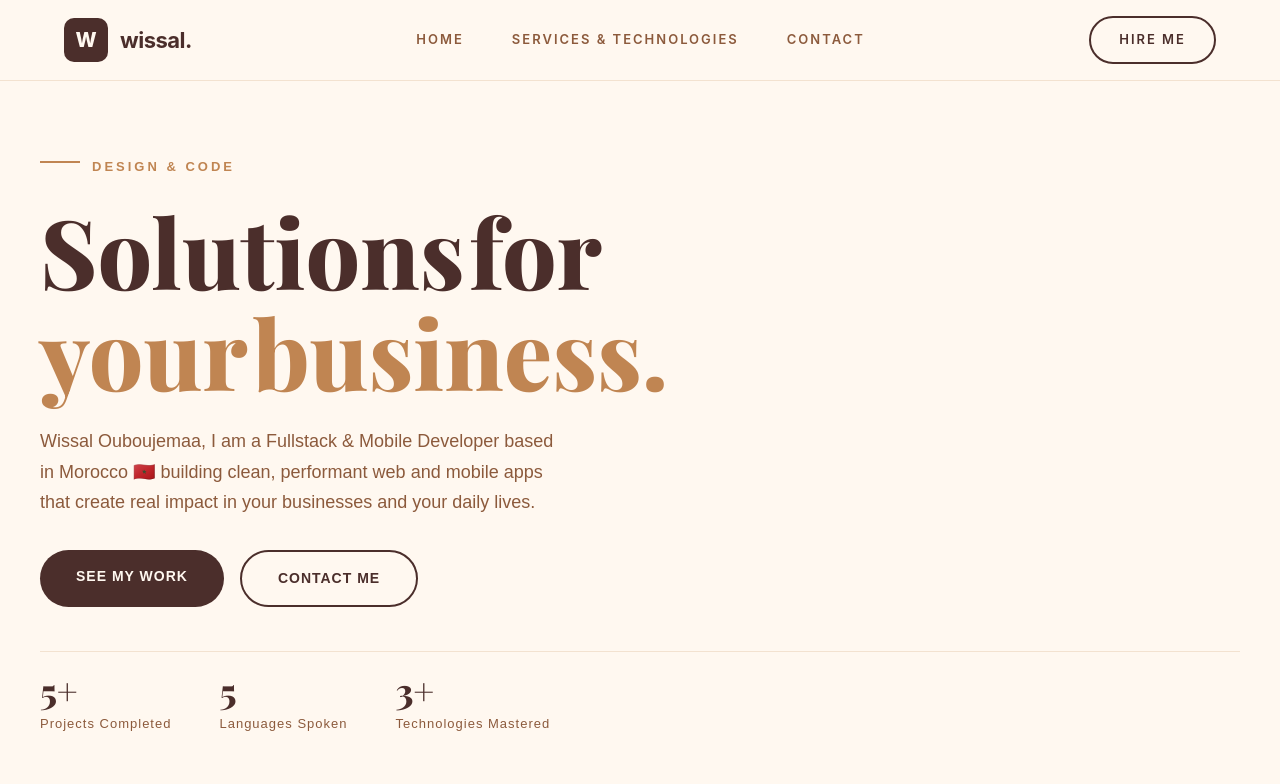
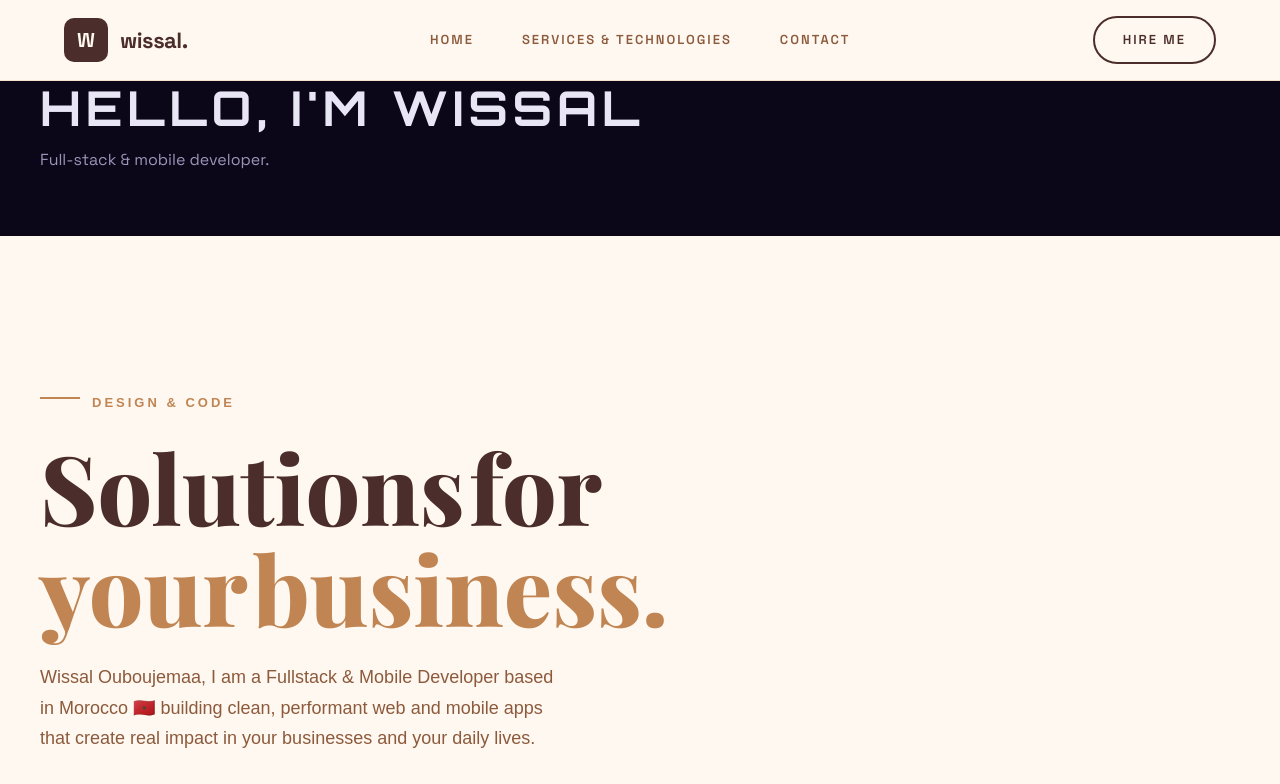
Before and after one commit to wiissal/wiissal-portfolio, a Next.js app: page / in a window 1280 px wide. Shown: the top 784 px of the page. Built offline with nearby package versions, Linux system fonts and the light colour scheme.

Commit message:
feat: add space fonts (Orbitron, Space Grotesk, JetBrains Mono)

```diff
--- a/src/app/globals.css
+++ b/src/app/globals.css
@@ -1,20 +1,38 @@
 @import "tailwindcss";
 
-* {
-  margin: 0;
-  padding: 0;
-  box-sizing: border-box;
+@theme {
+  /* backgrounds: deep space */
+  --color-space-950: #05030d;
+  --color-space-900: #0b0618;
+  --color-space-800: #140b2e;
+  --color-space-700: #1f1245;
+
+  /* accents: planets & nebula */
+  --color-violet-glow: #7b3fe4;
+  --color-cyan-glow: #2ec4f1;
+  --color-nebula: #e0408a;
+
+  /* text */
+  --color-star: #e8e6f5;
+  --color-muted: #9b95b8;
+}
+@theme inline {
+  --font-display: var(--font-orbitron);
+  --font-sans: var(--font-space-grotesk);
+  --font-mono: var(--font-jetbrains);
 }
 
+@layer base {
   html {
     scroll-behavior: smooth;
   }
 
+  html,
   body {
-  background-color: #ffffff;
-  color: #1a1a1a;
-  font-family: 'Inter', sans-serif;
-}
-html, body {
     overflow-x: hidden;
   }
+
+  body {
+    @apply bg-space-900 text-star antialiased;
+  }
+}
--- a/src/app/layout.js
+++ b/src/app/layout.js
@@ -1,10 +1,30 @@
-import { Playfair_Display } from 'next/font/google'
+import { Playfair_Display, Orbitron, Space_Grotesk, JetBrains_Mono } from 'next/font/google'
 import './globals.css'
 
+// old font: kept until the old components are replaced
 const playfair = Playfair_Display({
   subsets: ['latin'],
   weight: ['700', '800'],
   variable: '--font-playfair',
+})
+
+// headings: wide, spaced, "space" look
+const orbitron = Orbitron({
+  subsets: ['latin'],
+  weight: ['500', '700', '900'],
+  variable: '--font-orbitron',
+})
+
+// body text: clean and modern
+const spaceGrotesk = Space_Grotesk({
+  subsets: ['latin'],
+  variable: '--font-space-grotesk',
+})
+
+// small labels like MISSION_LOG
+const jetbrains = JetBrains_Mono({
+  subsets: ['latin'],
+  variable: '--font-jetbrains',
 })
 
 export const metadata = {
@@ -14,7 +34,10 @@ export const metadata = {
 
 export default function RootLayout({ children }) {
   return (
-    <html lang="en" className={playfair.variable}>
+    <html
+      lang="en"
+      className={`${playfair.variable} ${orbitron.variable} ${spaceGrotesk.variable} ${jetbrains.variable}`}
+    >
       <body>{children}</body>
     </html>
   )
--- a/src/app/page.js
+++ b/src/app/page.js
@@ -15,8 +15,17 @@ export default function Home() {
 
   return (
     <>
-      <Preloader/>
+      <Preloader />
       <Navbar onHireClick={() => setHireOpen(true)} />
+      <div className="bg-space-900 px-10 py-16">
+        <p className="font-mono text-sm tracking-[0.3em] text-cyan-glow">
+          MISSION_LOG
+        </p>
+        <h1 className="font-display text-5xl font-bold tracking-widest text-star">
+          HELLO, I'M WISSAL
+        </h1>
+        <p className="mt-4 text-muted">Full-stack & mobile developer.</p>
+      </div>
       <Hero />
       <Projects />
       <Services />
```
Lines whose indentation alone changed are shown as unchanged.
